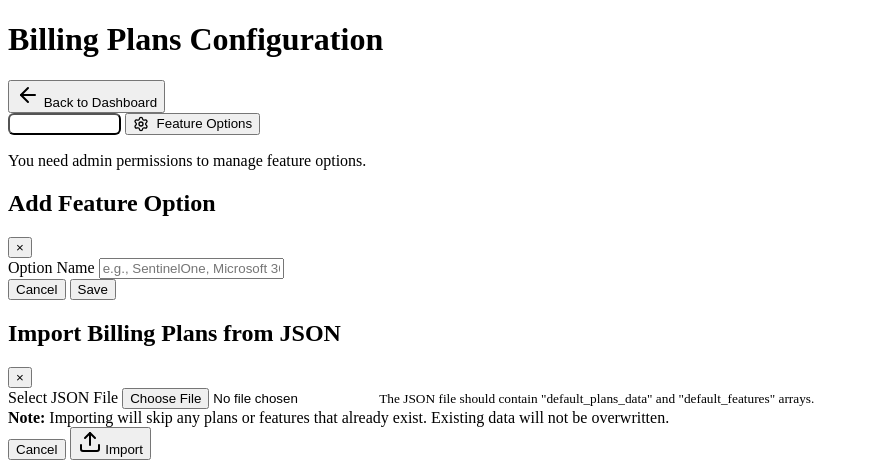
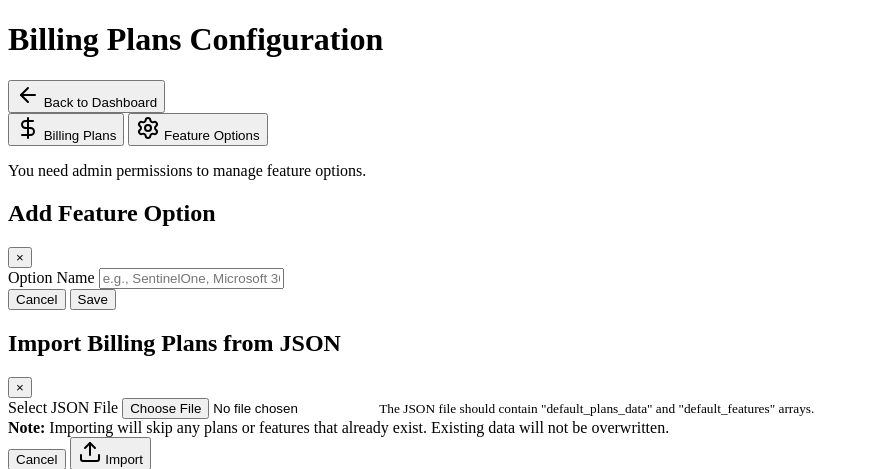
Before and after one commit to skelhammer/hivematrix-codex, a Flask app: template app/templates/billing_plans/list.html in a window 1280 px wide. Shown: the top 469 px of the page, without its empty margins (0-869 px from the left). Run offline with Flask 3, Linux system fonts and the light colour scheme; the template is opened without the code that fills it, so the values that code supplies are empty; parts of the project's set-up code (start-up, migrations or seed data) failed here and were passed over.

Commit message:
Refactor templates and remove inline styles (Phase 2/3)
Refactored templates:
- settings.html now extends layout.html
- billing_plans/list.html: removed inline styles and <style> tag

Changes:
- Removed HTML boilerplate from settings.html
- Moved JavaScript to {% block scripts %}
- Removed inline styles from tab buttons (now using .tabs__tab--active)
- Removed inline icon styles (now using .btn__icon)
- Templates follow DRY principle and architecture guidelines

🤖 Generated with [Claude Code](https://claude.com/claude-code)

Co-Authored-By: Claude <noreply@anthropic.com>

```diff
--- a/app/templates/billing_plans/list.html
+++ b/app/templates/billing_plans/list.html
@@ -48,22 +48,15 @@
 
         <div class="card__body">
             <div class="tabs">
-                <button class="tabs__tab tabs__tab--active" onclick="switchTab(event, 'plans')" style="display: inline-flex; align-items: center; gap: 0.5rem;" id="plans-tab-btn">
-                    <i data-lucide="dollar-sign" style="width: 16px; height: 16px;"></i>
+                <button class="tabs__tab tabs__tab--active" onclick="switchTab(event, 'plans')" id="plans-tab-btn">
+                    <i data-lucide="dollar-sign" class="btn__icon"></i>
                     Billing Plans
                 </button>
-                <button class="tabs__tab" onclick="switchTab(event, 'features')" style="display: inline-flex; align-items: center; gap: 0.5rem;" id="features-tab-btn">
-                    <i data-lucide="settings" style="width: 16px; height: 16px;"></i>
+                <button class="tabs__tab" onclick="switchTab(event, 'features')" id="features-tab-btn">
+                    <i data-lucide="settings" class="btn__icon"></i>
                     Feature Options
                 </button>
             </div>
-            <style>
-                .tabs__tab--active {
-                    background: var(--color-primary) !important;
-                    color: white !important;
-                    border-radius: 6px;
-                }
-            </style>
 
             <!-- Plans Tab -->
             <div id="plans-tab" class="tab-content tab-content--active">
```
Also changed, not shown: app/templates/settings.html (+8 -14 lines).
